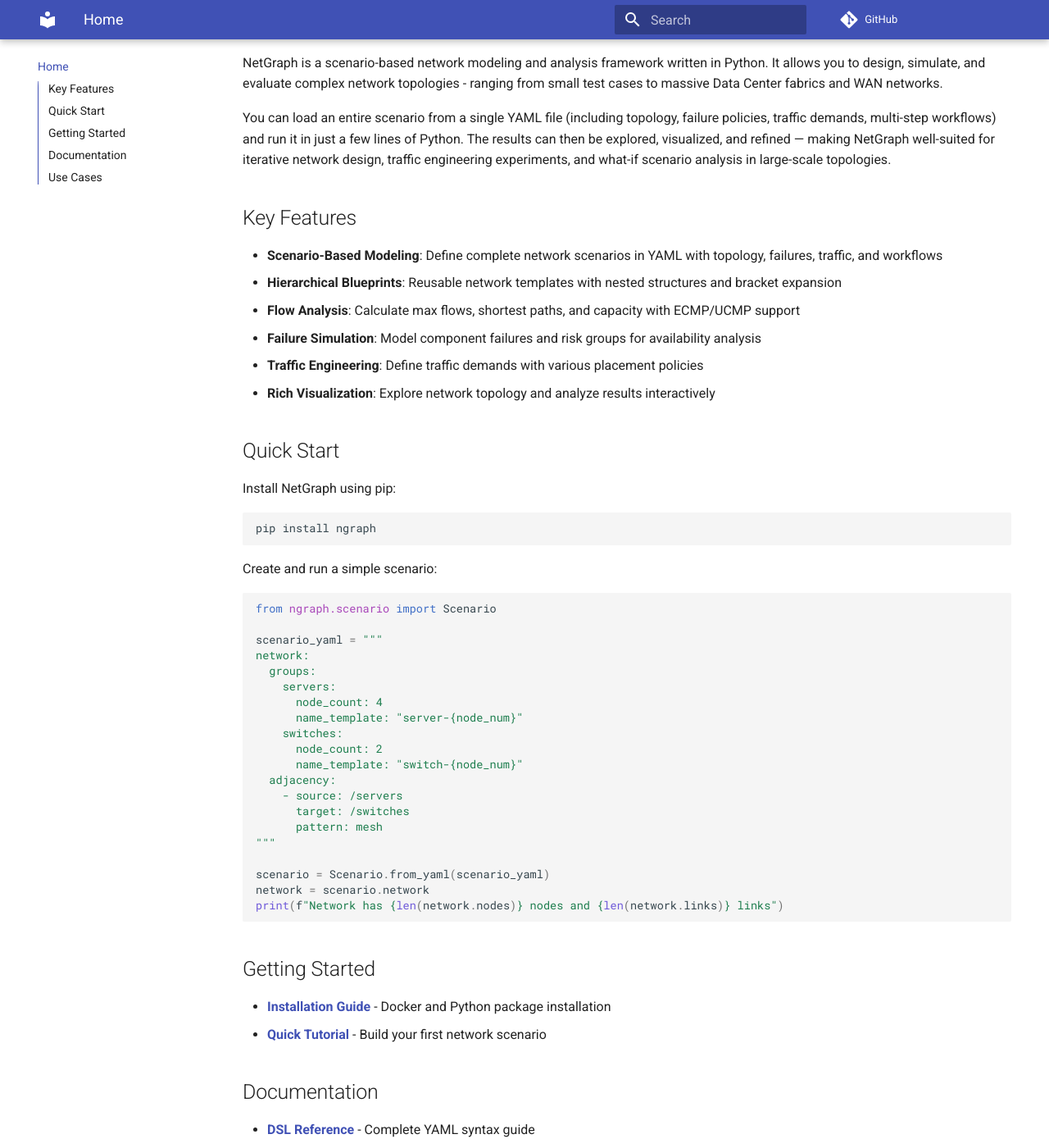
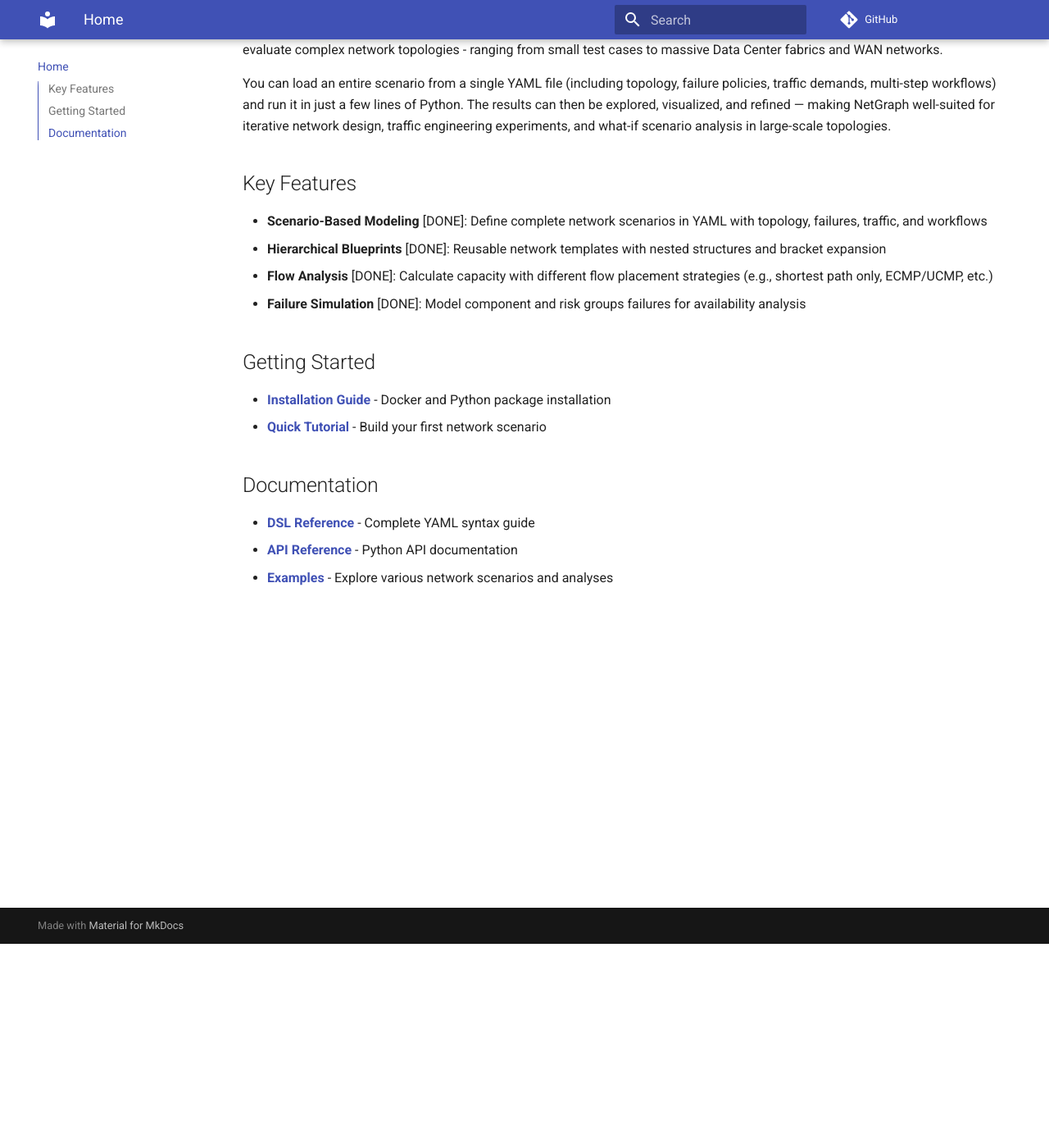
Before and after one commit to networmix/NetGraph, an MkDocs documentation site: the page built from docs/index.md, in a window 1280 px wide and 1400 px high, scrolled down 249 px. Shown: the whole window at 82% size. Built offline with MkDocs 1.6.1 and Material for MkDocs 9.7.7, drawn with Linux system fonts in a browser that asks for light colours; comment, search, counter and statistics services are not loaded; some of the changed text lies outside the part shown; grey boxes are pictures that could not be loaded.

````diff
--- a/docs/index.md
+++ b/docs/index.md
@@ -10,45 +8,10 @@ You can load an entire scenario from a single YAML file (including topology, fai
 
 ## Key Features
 
-- **Scenario-Based Modeling**: Define complete network scenarios in YAML with topology, failures, traffic, and workflows
-- **Hierarchical Blueprints**: Reusable network templates with nested structures and bracket expansion
-- **Flow Analysis**: Calculate max flows, shortest paths, and capacity with ECMP/UCMP support
-- **Failure Simulation**: Model component failures and risk groups for availability analysis
-- **Traffic Engineering**: Define traffic demands with various placement policies
-- **Rich Visualization**: Explore network topology and analyze results interactively
-
-## Quick Start
-
-Install NetGraph using pip:
-
-```bash
-pip install ngraph
-```
-
-Create and run a simple scenario:
-
-```python
-from ngraph.scenario import Scenario
-
-scenario_yaml = """
-network:
-  groups:
-    servers:
-      node_count: 4
-      name_template: "server-{node_num}"
-    switches:
-      node_count: 2
-      name_template: "switch-{node_num}"
-  adjacency:
-    - source: /servers
-      target: /switches
-      pattern: mesh
-"""
-
-scenario = Scenario.from_yaml(scenario_yaml)
-network = scenario.network
-print(f"Network has {len(network.nodes)} nodes and {len(network.links)} links")
-```
+- **Scenario-Based Modeling** [DONE]: Define complete network scenarios in YAML with topology, failures, traffic, and workflows
+- **Hierarchical Blueprints** [DONE]: Reusable network templates with nested structures and bracket expansion
+- **Flow Analysis** [DONE]: Calculate capacity with different flow placement strategies (e.g., shortest path only, ECMP/UCMP, etc.)
+- **Failure Simulation** [DONE]: Model component and risk groups failures for availability analysis
 
 ## Getting Started
 
@@ -59,12 +22,4 @@ print(f"Network has {len(network.nodes)} nodes and {len(network.links)} links")
 
 - **[DSL Reference](reference/dsl.md)** - Complete YAML syntax guide
 - **[API Reference](reference/api.md)** - Python API documentation
-
-## Use Cases
-
-NetGraph is designed for:
-
-- **Network Design**: Model and validate large-scale network topologies
-- **Capacity Analysis**: Evaluate network capacity and performance under various traffic loads
-- **Traffic Engineering**: Experiment with network algorithms and various placement policies
-- **Failure Analysis**: Simulate component failures and assess network resilience
+- **[Examples](examples/)** - Explore various network scenarios and analyses
--- a/mkdocs.yml
+++ b/mkdocs.yml
@@ -20,7 +20,7 @@ nav:
       - Installation: getting-started/installation.md
       - Tutorial: getting-started/tutorial.md
   - Examples:
-      - Flow Fundamentals: examples/fundamentals.md
+      - Basic Example: examples/basic.md
       - Clos Fabric: examples/clos-fabric.md
   - Reference:
       - DSL: reference/dsl.md
````
Also changed, not shown: other parts of docs/index.md (+0 -2 lines), README.md (+28 -60 lines), docs/examples/basic.md (renamed from docs/examples/fundamentals.md, +2 -6 lines).
